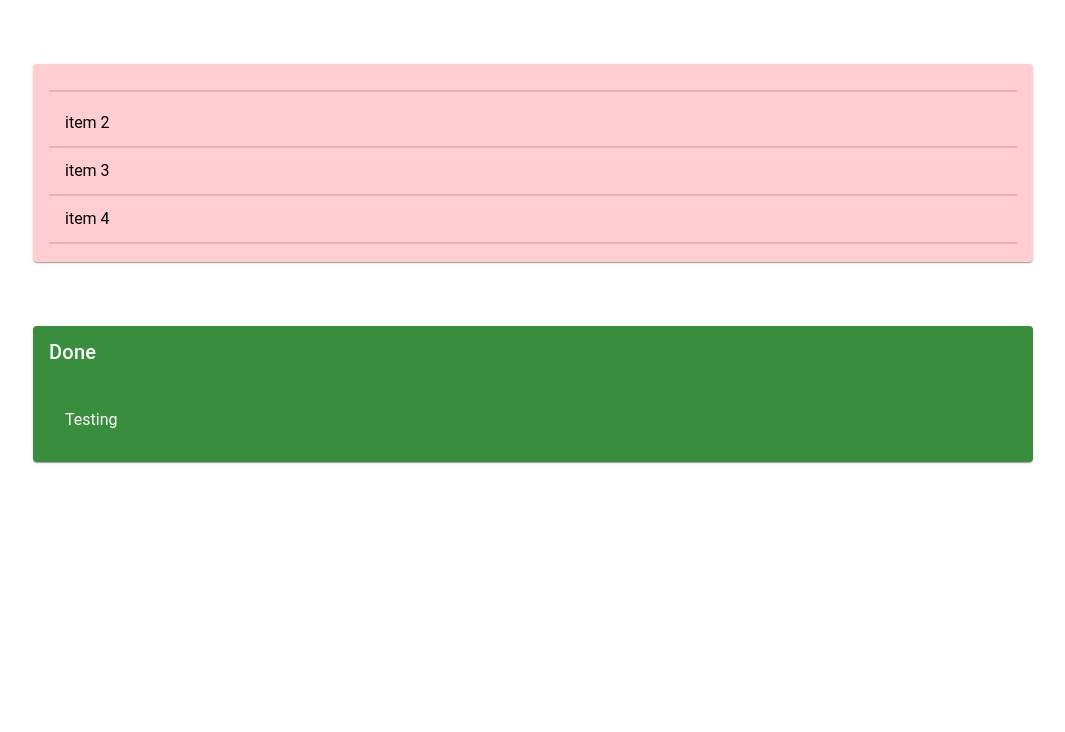
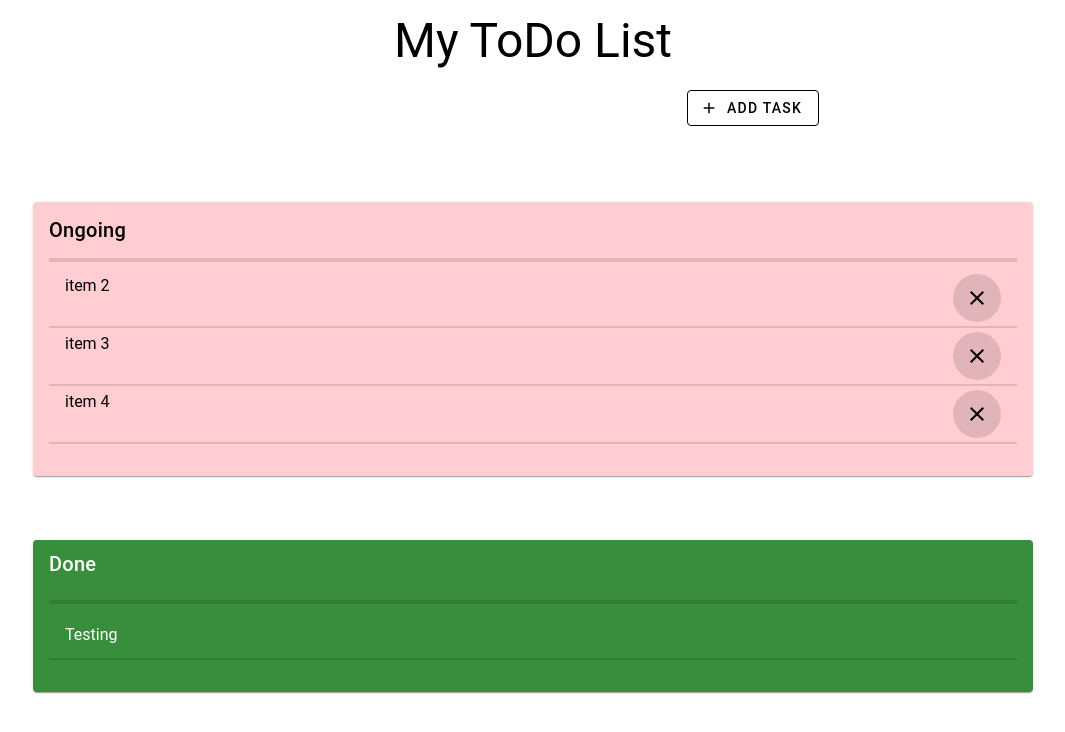
Before and after one commit to fredysunjaya2/Vue-ToDo, a Vue app in the folder vue-project/: page / in a window 1280 px wide. Shown: the top 732 px of the page, without its empty margins (107-1172 px from the left). Built offline with nearby package versions, Linux system fonts and the light colour scheme.

Commit message:
delete task,change status task

```diff
--- /dev/null
+++ b/package.json
@@ -0,0 +1,6 @@
+{
+  "devDependencies": {
+    "@mdi/font": "^7.4.47",
+    "@mdi/js": "^7.4.47"
+  }
+}
--- a/vue-project/src/App.vue
+++ b/vue-project/src/App.vue
@@ -1,5 +1,5 @@
 <script setup>
-import { ref, reactive } from 'vue';
+import { ref, reactive, onBeforeMount, onMounted } from 'vue';
 
 const list = reactive({
   tasks: [
@@ -29,8 +29,8 @@ const list = reactive({
 const ongoingColor = ref("red-lighten-4");
 const doneColor = ref("green-darken-2");
 
-const ongoingTask = [];
-const doneTask = [];
+const ongoingTask = reactive([]);
+const doneTask = reactive([]);
 
 list.tasks.forEach((task) => {
   if (task.status === 'ongoing') {
@@ -40,33 +40,76 @@ list.tasks.forEach((task) => {
   }
 })
 
-const updateTask = (id) => {
-  list.tasks.sc
+const updateTask = (item, index) => {
+  if (item.status === 'ongoing') {
+    item.status = 'done';
+    const task = ongoingTask.splice(index, 1);
+    doneTask.push(task[0]);
+  } else if (item.status === 'done') {
+    item.status = 'ongoing';
+    const task = doneTask.splice(index, 1);
+    ongoingTask.push(task[0]);
   }
+}
+
+const deleteTask = (item, index) => {
+    if (item.status === 'ongoing') {
+      ongoingTask.splice(index, 1);
+    } else if (item.status === 'done') {
+      doneTask.splice(index, 1);
+
+    }
+  }
+
 </script>
 
 <template>
-  <v-card class="mx-auto mt-16" max-width="1000" :color="ongoingColor">
-    <v-card-title>
-
+  <v-container>
+    <v-row>
+      <v-col>
+        <h1 class="text-h3 text-center">My ToDo List</h1>
+      </v-col>
+    </v-row>
+    <v-row >
+      <v-col cols="9" align="end">
+        <v-btn prepend-icon="$mdiPlus" variant="outlined" class="mx-auto">
+          Add Task
+        </v-btn>
+      </v-col>
+    </v-row>
+    <v-row>
+      <v-card class="mx-auto mt-16" width="1000" :color="ongoingColor">
+        <v-card-title class="py-0 pt-3">
+          <p>Ongoing</p>
         </v-card-title>
-    <v-card-item>
-      <v-list :bg-color="ongoingColor" class="border-t-md">
-        <v-list-item v-for="item in ongoingTask" :key="item.id" :value="item.id" class="border-b-md">
+        <v-card-item class="pt-3 pb-6">
+          <v-list :bg-color="ongoingColor" class="border-t-lg">
+            <v-list-item v-for="(item, index) in ongoingTask" :key="item.id" :value="item.id" class="border-b-md"
+              @click="updateTask(item, index)">
+              <div class="d-flex justify-space-between">
                 <p v-if="item.status === 'ongoing'">{{ item.name }}</p>
+                <v-btn variant="tonal" icon="$mdiClose" @click="deleteTask(item, index)">
+                </v-btn>
+              </div>
             </v-list-item>
           </v-list>
         </v-card-item>
       </v-card>
-  <v-card title="Done" class="mx-auto mt-16" max-width="1000" :color="doneColor">
-    <v-card-item>
-      <v-list :bg-color="doneColor">
-        <v-list-item v-for="item in doneTask" :key="item.id" :value="item.id">
+      <v-card class="mx-auto mt-16" width="1000" :color="doneColor">
+        <v-card-title class="" py-0 pt-3>
+          <p>Done</p>
+        </v-card-title>
+        <v-card-item class="pt-3 pb-6">
+          <v-list :bg-color="doneColor" class="border-t-lg">
+            <v-list-item v-for="(item, index) in doneTask" :key="item.id" :value="item.id" class="border-b-md"
+              @click="updateTask(item, index)">
               <p>{{ item.name }}</p>
             </v-list-item>
           </v-list>
         </v-card-item>
       </v-card>
+    </v-row>
+  </v-container>
 </template>
 
 <style></style>
--- a/vue-project/src/main.js
+++ b/vue-project/src/main.js
@@ -1,9 +1,13 @@
 import './assets/main.css'
+import '@mdi/font/css/materialdesignicons.css' // Ensure you are using css-loader
 import { createApp } from 'vue'
 
 // Vuetify
 import 'vuetify/styles'
 import { createVuetify } from 'vuetify'
+import { aliases, mdi } from 'vuetify/iconsets/mdi-svg'
+import { mdiClose, mdiPlus } from '@mdi/js'
+
 import * as components from 'vuetify/components'
 import * as directives from 'vuetify/directives'
 
@@ -11,6 +15,17 @@ import * as directives from 'vuetify/directives'
 import App from './App.vue'
 
 const vuetify = createVuetify({
+  icons: {
+    defaultSet: 'mdi',
+    aliases: {
+      ...aliases,
+      mdiClose: mdiClose,
+      mdiPlus: mdiPlus,
+    },
+    sets: {
+      mdi,
+    },
+  },
   components,
   directives,
 })
```
Also changed, not shown: 1 other file (tests, documents, lock files or other folders). Lines whose indentation alone changed are shown as unchanged.
